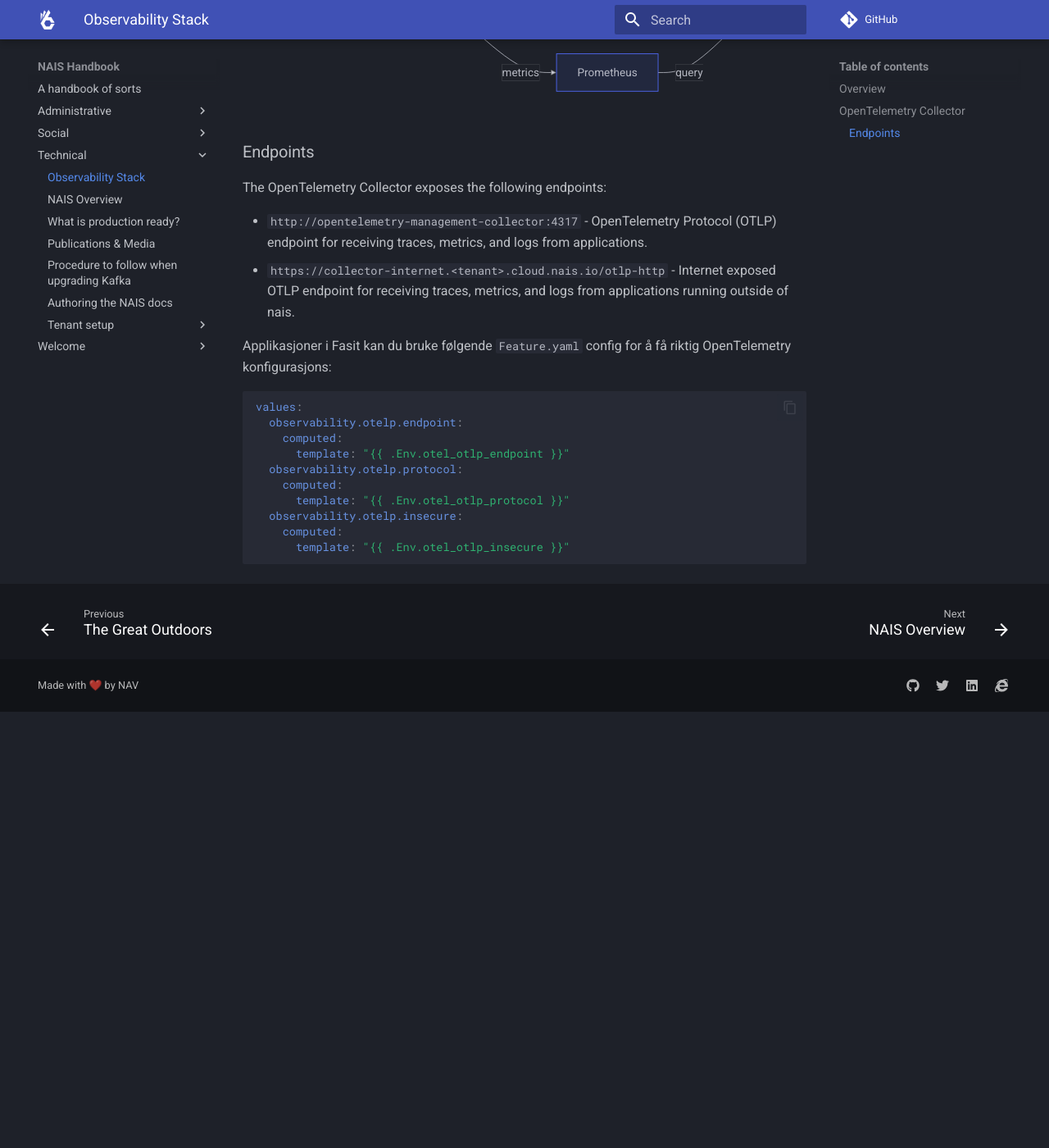
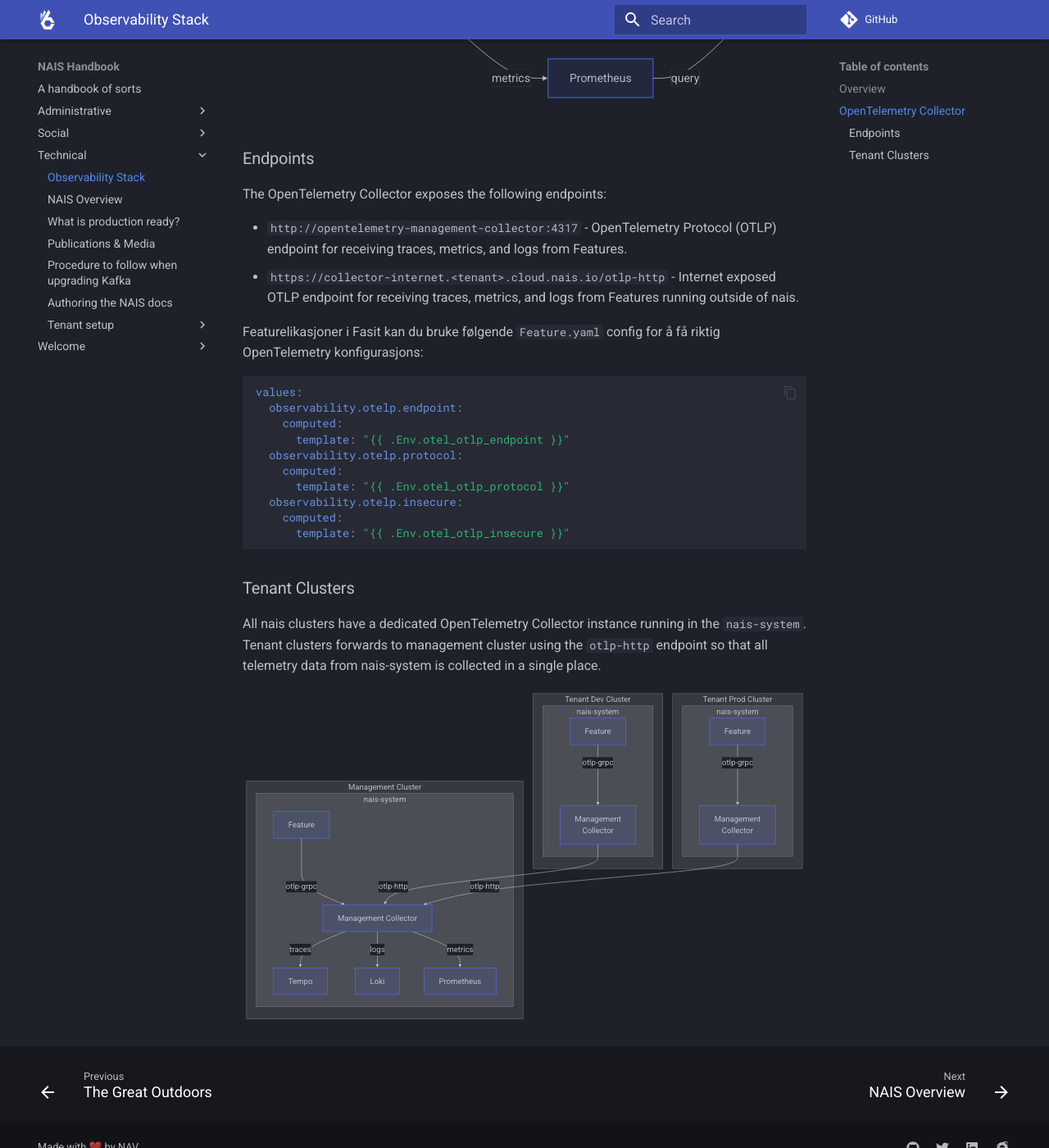
Before and after one commit to nais/handbook, an MkDocs documentation site: the page built from docs/technical/observability.md, in a window 1280 px wide and 1400 px high, scrolled down 1116 px. Shown: the whole window at 82% size. Built offline with MkDocs 1.6.1 and Material for MkDocs 9.7.7, drawn with Linux system fonts in a browser that asks for light colours; comment, search, counter and statistics services are not loaded; before the commit the page ends 1984 px from its top, so only the background shows below that; some of the changed text lies outside the part shown.

Commit message:
Document OpenTelemetry Collector accross clusters

````diff
--- a/docs/technical/observability.md
+++ b/docs/technical/observability.md
@@ -1,6 +1,6 @@
 # Observability Stack
 
-This document describes the technical observability stack for nais-system applications.
+This document describes the technical observability stack for nais-system Features.
 
 ## Overview
 
@@ -70,10 +70,10 @@
 
 The OpenTelemetry Collector exposes the following endpoints:
 
-- `http://opentelemetry-management-collector:4317` - OpenTelemetry Protocol (OTLP) endpoint for receiving traces, metrics, and logs from applications.
-- `https://collector-internet.<tenant>.cloud.nais.io/otlp-http` - Internet exposed OTLP endpoint for receiving traces, metrics, and logs from applications running outside of nais.
+- `http://opentelemetry-management-collector:4317` - OpenTelemetry Protocol (OTLP) endpoint for receiving traces, metrics, and logs from Features.
+- `https://collector-internet.<tenant>.cloud.nais.io/otlp-http` - Internet exposed OTLP endpoint for receiving traces, metrics, and logs from Features running outside of nais.
 
-Applikasjoner i Fasit kan du bruke følgende `Feature.yaml` config for å få riktig OpenTelemetry konfigurasjons:
+Featurelikasjoner i Fasit kan du bruke følgende `Feature.yaml` config for å få riktig OpenTelemetry konfigurasjons:
 
 ```yaml
 values:
@@ -87,3 +87,45 @@
     computed:
       template: "{{ .Env.otel_otlp_insecure }}"
 ```
+
+### Tenant Clusters
+
+All nais clusters have a dedicated OpenTelemetry Collector instance running in the `nais-system`. Tenant clusters forwards to management cluster using the `otlp-http` endpoint so that all telemetry data from nais-system is collected in a single place.
+
+```mermaid
+graph TD
+  subgraph "management"[Management Cluster]
+    subgraph "management-nais-system"[nais-system]
+      OtelCollector[Management Collector]
+      Tempo
+      Loki
+      Prometheus
+      Feature[Feature]
+    end
+  end
+
+  subgraph "dev"[Tenant Dev Cluster]
+    subgraph "dev-nais-system"[nais-system]
+      DevFeature[Feature]
+      DevOtelC[Management\nCollector]
+    end
+  end
+
+  subgraph "prod"[Tenant Prod Cluster]
+    subgraph "prod-nais-system"[nais-system]
+      ProdFeature[Feature]
+      ProdOtelC[Management\nCollector]
+    end
+  end
+
+  Feature -- otlp-grpc --> OtelCollector
+
+  DevFeature -- otlp-grpc --> DevOtelC
+  ProdFeature -- otlp-grpc --> ProdOtelC
+  DevOtelC -- otlp-http --> OtelCollector
+  ProdOtelC -- otlp-http --> OtelCollector
+
+  OtelCollector -- traces --> Tempo
+  OtelCollector -- logs --> Loki
+  OtelCollector -- metrics --> Prometheus
+```
````
Also changed, not shown: other parts of docs/technical/observability.md (+6 -6 lines).
